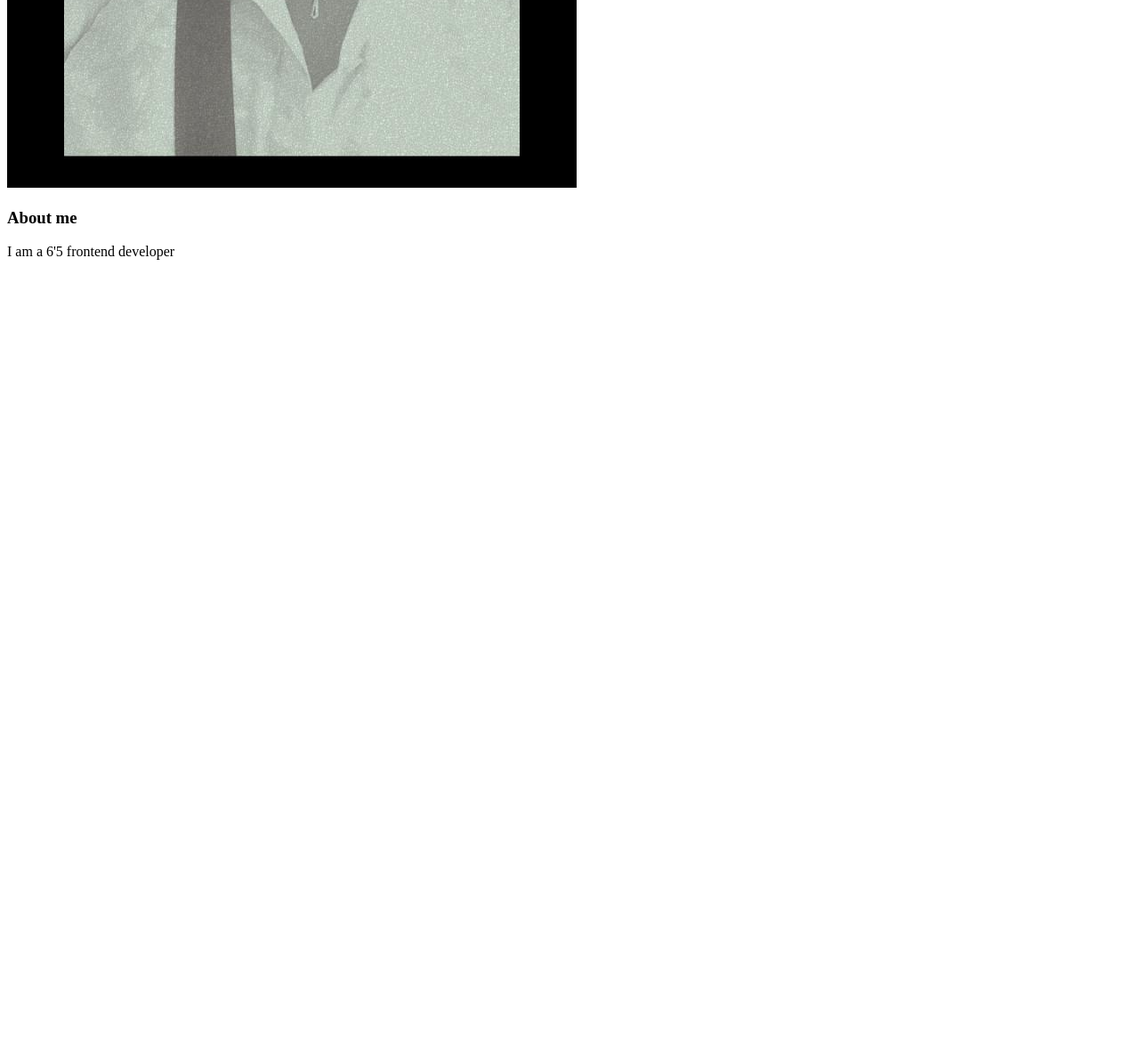
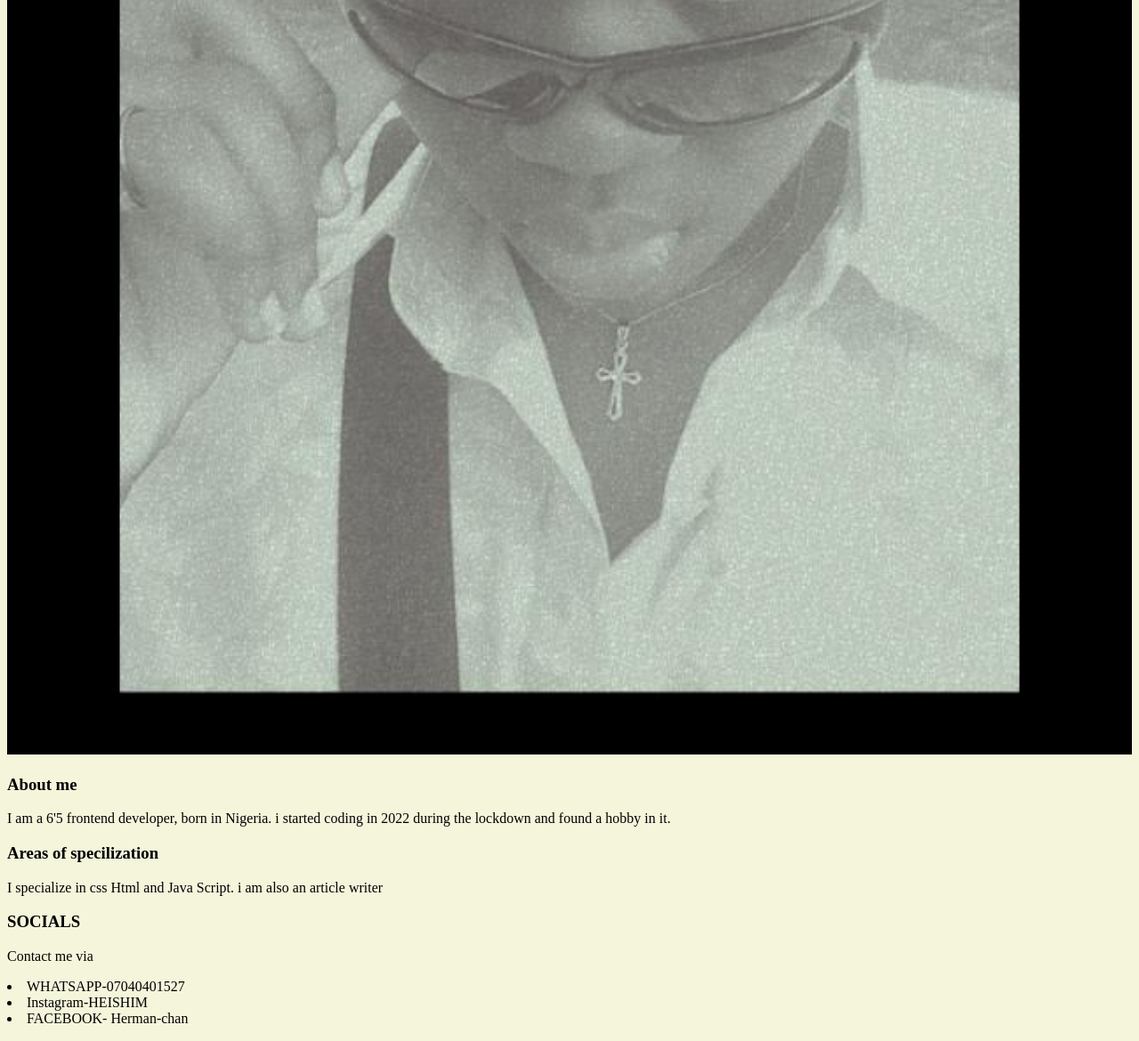
Before and after one commit to adikeherman/Portfolio, a plain HTML site: page index.html in a window 1280 px wide. Shown: the part 522-1692 px from the top of the page at 89% size. Before the commit the page ends 822 px from the top, so only its background shows below. Drawn offline with Linux system fonts and the light colour scheme.

Commit message:
feature:modified

```diff
--- a/css/style.css
+++ b/css/style.css
@@ -0,0 +1,7 @@
+ section1 img {
+    width: 100%;
+
+}
+*{
+    background-color: beige;
+}
--- a/index.html
+++ b/index.html
@@ -1,10 +1,13 @@
 <!DOCTYPE html>
 <html lang="en">
+
 <head>
     <meta charset="UTF-8">
     <meta name="viewport" content="width=, initial-scale=1.0">
     <title>Herman's Portfolio</title>
+    <link rel="stylesheet" href="css/style.css">
 </head>
+
 <body>
     <!-- Header -->
     <header>
@@ -15,22 +18,37 @@
 
     <!-- Main Content -->
     <main>
-        <section>
+        <section1>
 
             <h1>Hi my name is Adike Herman</h1>
-            <img src="./img/Herman's profile.jpg"
-            alt="Adike taking a picture with glasses">
+            <img src="./img/Herman's profile.jpg" alt="Adike taking a picture with glasses">
             </section>
 
+
+            <section3>
                 <h3>About me</h3>
-            I am a 6'5 frontend developer
-        <section>
+                <p>I am a 6'5 frontend developer, born in Nigeria. i started coding in 2022 during the lockdown and
+                    found a hobby in it.</p>
 
                 </section>
+                <h3>
+                    Areas of specilization
+                </h3>
+                <p>
+                    I specialize in css Html and Java Script. i am also an article writer
+                </p>
+                <h3>
+                    SOCIALS
+                </h3>
+                <P>
+                    Contact me via
+                </P>
+                <p>
+                    <li>WHATSAPP-07040401527</li>
+                    <li>Instagram-HEISHIM</li>
+                    <li>FACEBOOK- Herman-chan</li>
+                </p>
 
-        <section>
-
-        </section>
 
 
     </main>
@@ -38,4 +56,5 @@
     <!-- Footer -->
     <footer></footer>
 </body>
+
 </html>
```
Lines whose indentation alone changed are shown as unchanged.
